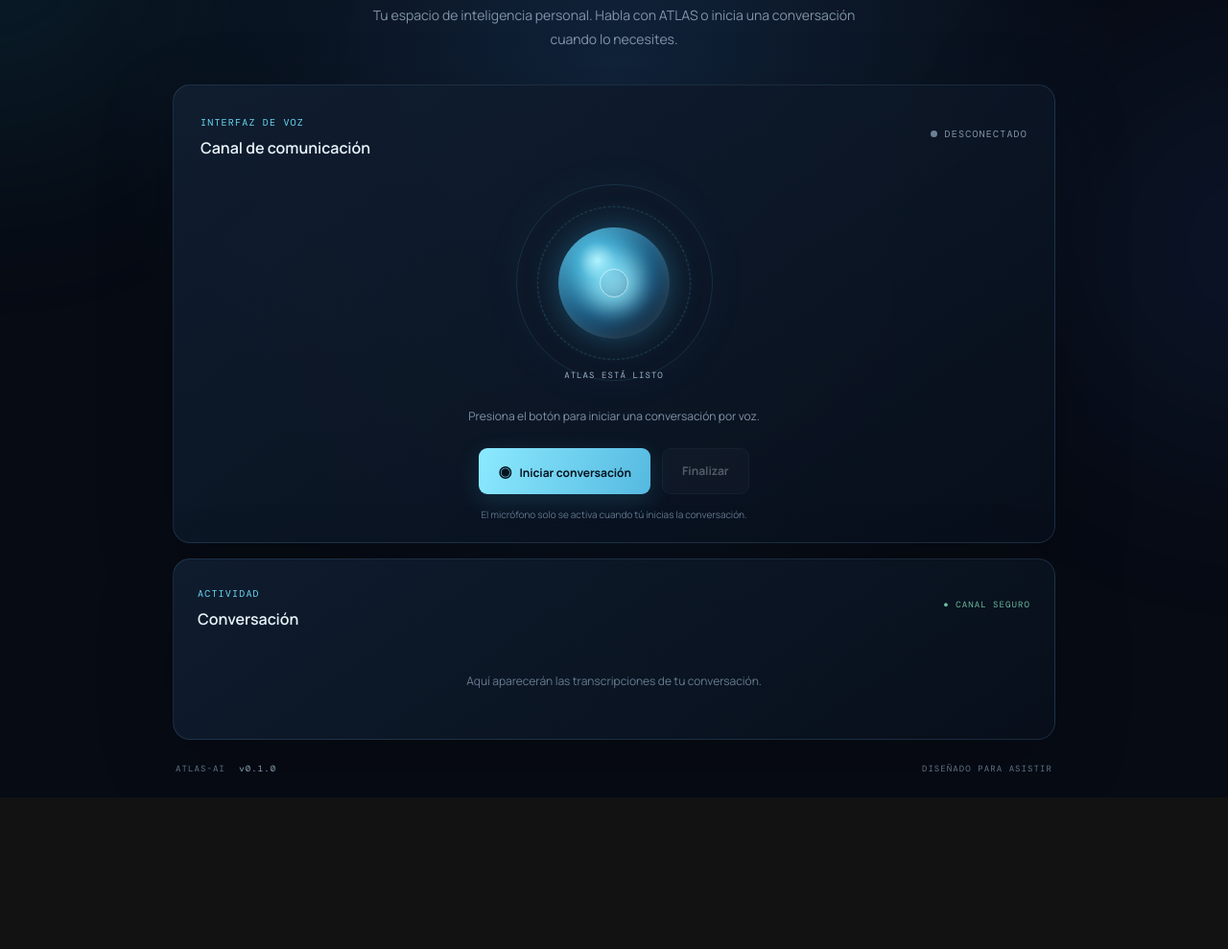
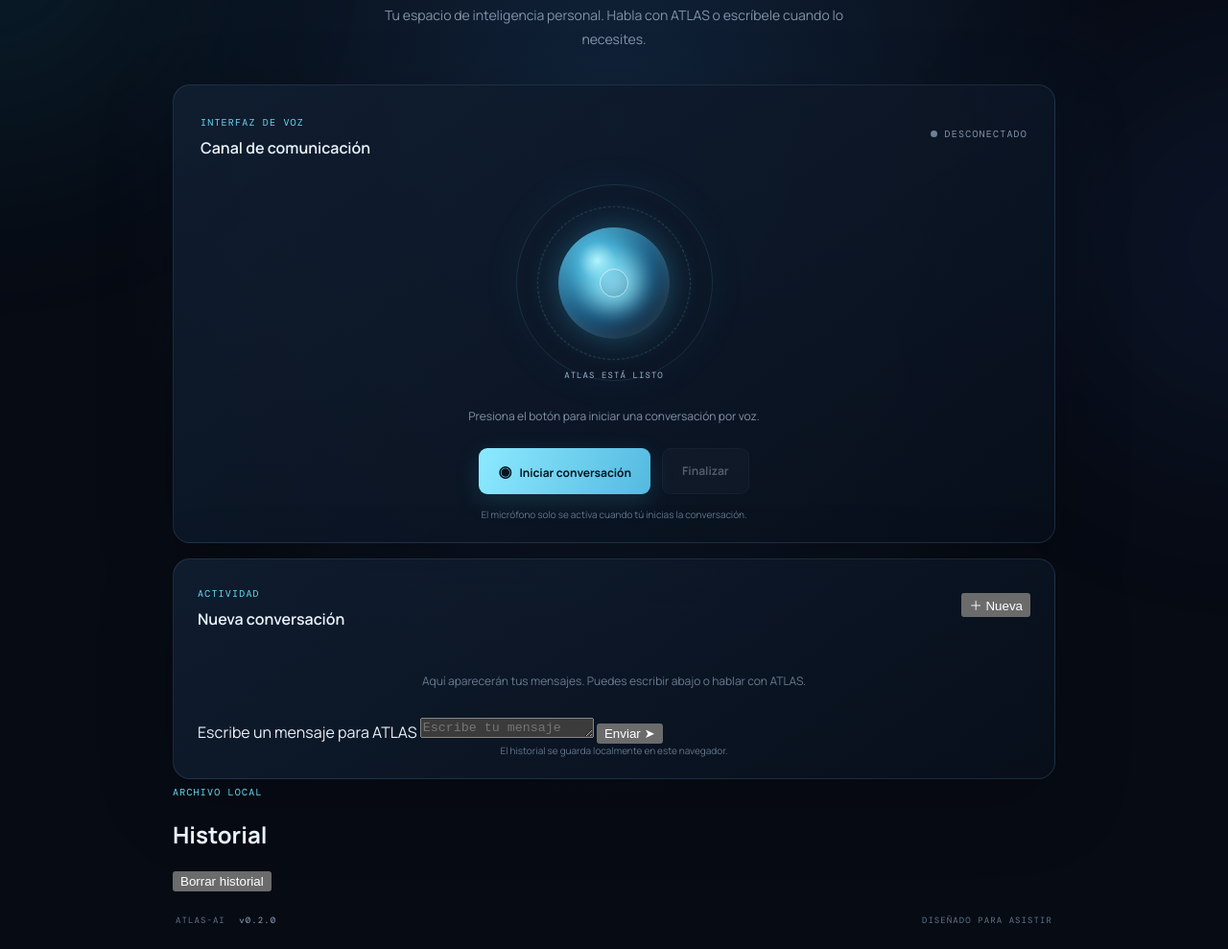
Before and after one commit to chambamty-crypto/ATLAS-AI, a website: page public/index.html in a window 1280 px wide. Shown: the part 332-1321 px from the top of the page at 96% size. Before the commit the page ends 1163 px from the top, so only its background shows below. Drawn offline with nearby package versions, Linux system fonts and the light colour scheme.

Commit message:
Add persistent conversation and text chat interface

```diff
--- a/public/index.html
+++ b/public/index.html
@@ -4,7 +4,7 @@
   <meta charset="UTF-8">
   <meta name="viewport" content="width=device-width, initial-scale=1.0">
   <meta name="theme-color" content="#070b14">
-  <meta name="description" content="ATLAS-AI, tu asistente personal inteligente por voz.">
+  <meta name="description" content="ATLAS-AI, tu asistente personal inteligente por voz y texto.">
   <title>ATLAS-AI | Asistente personal</title>
   <link rel="preconnect" href="https://fonts.googleapis.com">
   <link rel="preconnect" href="https://fonts.gstatic.com" crossorigin>
@@ -26,7 +26,7 @@
     <section class="hero">
       <p class="eyebrow">ASISTENTE INTELIGENTE PERSONAL</p>
       <h1>Siempre atento.<br><span>Listo para ayudarte.</span></h1>
-      <p class="intro">Tu espacio de inteligencia personal. Habla con ATLAS o inicia una conversación cuando lo necesites.</p>
+      <p class="intro">Tu espacio de inteligencia personal. Habla con ATLAS o escríbele cuando lo necesites.</p>
     </section>
 
     <section class="console" aria-label="Consola de voz">
@@ -34,14 +34,12 @@
         <div><span class="micro-label">INTERFAZ DE VOZ</span><h2>Canal de comunicación</h2></div>
         <span class="live-tag"><i></i> <span id="connection-label">DESCONECTADO</span></span>
       </div>
-
       <div class="orb-stage">
         <div class="orb-ring ring-outer"></div>
         <div class="orb-ring ring-inner"></div>
         <div class="orb-core" id="orb"><div class="orb-glow"></div><div class="orb-center"></div></div>
         <div class="orb-caption" id="orb-caption">ATLAS ESTÁ LISTO</div>
       </div>
-
       <div class="status-message" id="status-message" role="status">Presiona el botón para iniciar una conversación por voz.</div>
       <div class="controls">
         <button class="voice-button" id="start-button"><span class="button-icon">◉</span><span>Iniciar conversación</span></button>
@@ -50,12 +48,31 @@
       <p class="privacy-note">El micrófono solo se activa cuando tú inicias la conversación.</p>
     </section>
 
-    <section class="transcript-panel">
-      <div class="transcript-heading"><div><span class="micro-label">ACTIVIDAD</span><h2>Conversación</h2></div><span class="secure-label">● CANAL SEGURO</span></div>
-      <div class="transcript" id="transcript"><p class="empty-state">Aquí aparecerán las transcripciones de tu conversación.</p></div>
+    <section class="workspace" aria-label="Conversaciones">
+      <section class="transcript-panel">
+        <div class="transcript-heading">
+          <div><span class="micro-label">ACTIVIDAD</span><h2 id="conversation-title">Nueva conversación</h2></div>
+          <button class="text-button" id="new-chat-button" type="button">＋ Nueva</button>
+        </div>
+        <div class="transcript" id="transcript" aria-live="polite">
+          <p class="empty-state">Aquí aparecerán tus mensajes. Puedes escribir abajo o hablar con ATLAS.</p>
+        </div>
+        <form class="chat-composer" id="chat-form">
+          <label class="sr-only" for="chat-input">Escribe un mensaje para ATLAS</label>
+          <textarea id="chat-input" rows="1" maxlength="4000" placeholder="Escribe tu mensaje para ATLAS…" required></textarea>
+          <button class="send-button" id="send-button" type="submit" aria-label="Enviar mensaje">Enviar <span>➤</span></button>
+        </form>
+        <p class="privacy-note composer-note">El historial se guarda localmente en este navegador.</p>
+      </section>
+
+      <aside class="history-panel">
+        <div class="history-heading"><div><span class="micro-label">ARCHIVO LOCAL</span><h2>Historial</h2></div></div>
+        <div id="history-list" class="history-list"></div>
+        <button class="clear-history-button" id="clear-history-button" type="button">Borrar historial</button>
+      </aside>
     </section>
 
-    <footer><span>ATLAS-AI <span class="footer-version">v0.1.0</span></span><span>DISEÑADO PARA ASISTIR</span></footer>
+    <footer><span>ATLAS-AI <span class="footer-version">v0.2.0</span></span><span>DISEÑADO PARA ASISTIR</span></footer>
   </main>
   <audio id="remote-audio" autoplay></audio>
   <script type="module" src="/app.js"></script>
```
